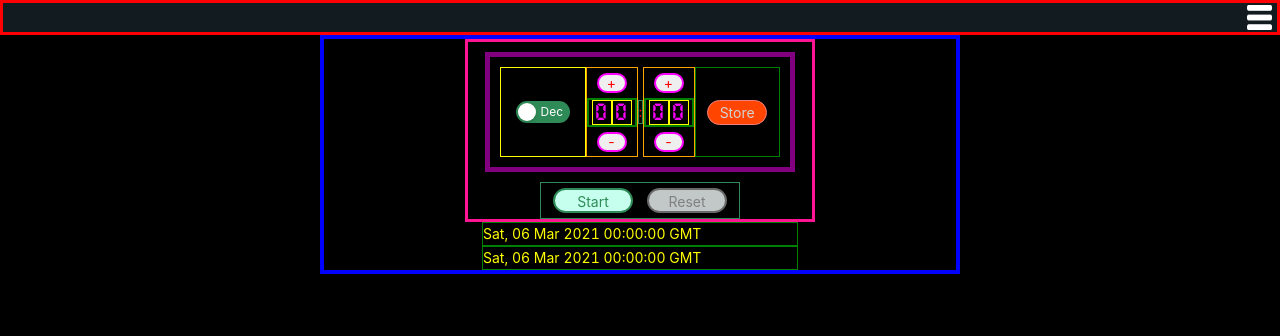
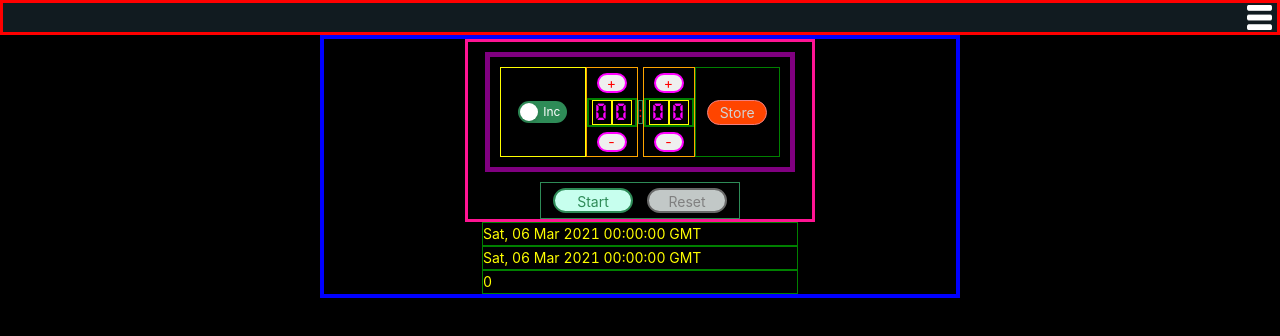
Before and after one commit to stevekutz/timer_React_Hooks, a React (Create React App) app in the folder app/: page / in a window 1280 px wide. Shown: the top 336 px of the page. Built offline with nearby package versions, Linux system fonts and the light colour scheme.

Commit message:
added logic to detect countdown to zero

```diff
--- a/app/src/comp/Timer.js
+++ b/app/src/comp/Timer.js
@@ -8,6 +8,8 @@ import {
 } from '../styled/timer_style';
 
 var dayjs = require('dayjs');
+var toObject = require('dayjs/plugin/toObject');
+dayjs.extend(toObject)
 
 // var startOfDay = require('date-fns/startOfDay')
 // var add = require('date-fns/add');
@@ -34,6 +36,7 @@ const Timer = (props) => {
 
     const [timerActive, setTimerActive] = useState(false);
     const [timerStartStop, setTimerStartStop] = useState('Start');
+    const [timerComplete, setTimerComplete] = useState("false");
 
     const toggleTimer = () => {
         setTimerActive(!timerActive);
@@ -60,6 +63,13 @@ const Timer = (props) => {
         setTimeVal(memVal.clone());
 
     }
+
+    const timerComplete_handler = () => {
+
+        setTimerComplete(false);
+
+    }
+
 
     // const getSecondsCount = () => {
     //     return secondsCount;
@@ -119,7 +129,13 @@ const Timer = (props) => {
                 () =>  {if (incTrue) {
                         console.log("incTrue is >> ", incTrue);
                         setTimeVal(timeVal.add(1, 's'))
-                    } else {
+                    } else if(dayjs(timeVal).toObject().seconds.toString() === '0'){
+                        alert("COUNTDOWN ZERO !!! ");
+                        setTimerActive(false);
+                        setTimerComplete(true);
+                        return;
+                    }
+                    else {
                         console.log("incTrue is >> ", incTrue);
                         setTimeVal(timeVal.subtract(1, 's'))
                 }}, 100)
@@ -137,7 +153,8 @@ const Timer = (props) => {
         if (!storeActive) {
             setMemVal(timeVal.clone())
         }
-        // setMemVal(timeVal.clone())
+
+        // console.log("memVal ====> ", dayjs(memVal).toObject());
 
     //}, [])     // this is original Hook
     }, [timerActive, timeVal, incTrue, storeActive]);   // refactored
@@ -148,6 +165,7 @@ const Timer = (props) => {
 
         return () => clearInterval(dateTimer)
     })
+
 
 
     return (
@@ -184,6 +202,7 @@ const Timer = (props) => {
             />
           <InfoDiv> {timeVal.toString()} </InfoDiv>
           <InfoDiv> {memVal.toString() }</InfoDiv>
+          <InfoDiv> {dayjs(timeVal).toObject().seconds.toString()} </InfoDiv>
         </TimerContainerDiv>
 
 
--- a/app/src/comp/TimerDisplay.js
+++ b/app/src/comp/TimerDisplay.js
@@ -36,8 +36,8 @@ const TimerDisplay = (props) => {
             <DisplayDigitContainerDiv>
                     <SwitchContainer>
                         <Switch
-                            checkedChildren = "Inc"
-                            unCheckedChildren = "Dec"
+                            checkedChildren = "Dec"
+                            unCheckedChildren = "Inc"
                             style = {{ background: props.incTrue ? 'seagreen' : 'deeppink'}}
                             onChange = {props.timerDirection}
                             // min = {0}
```
